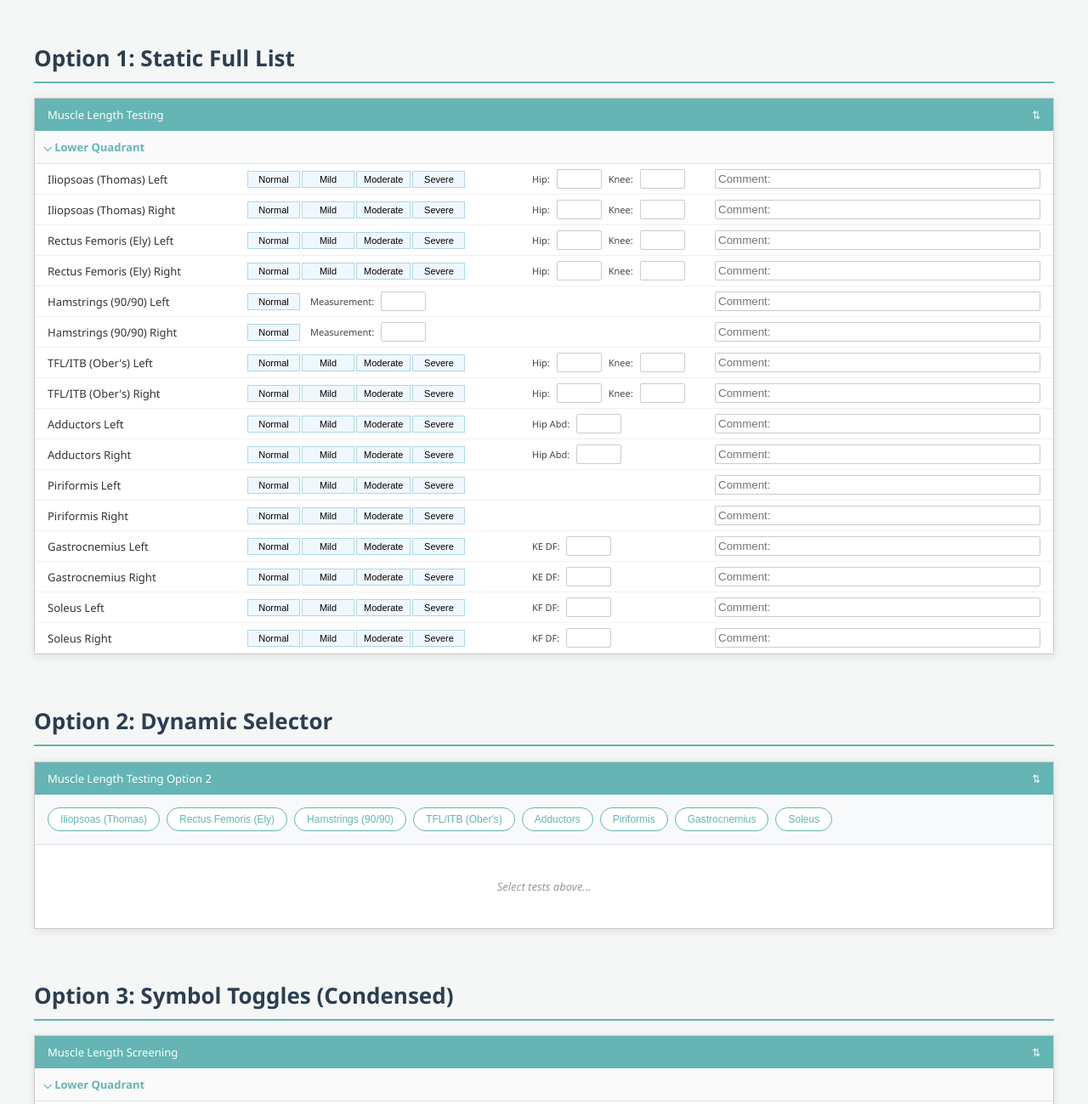
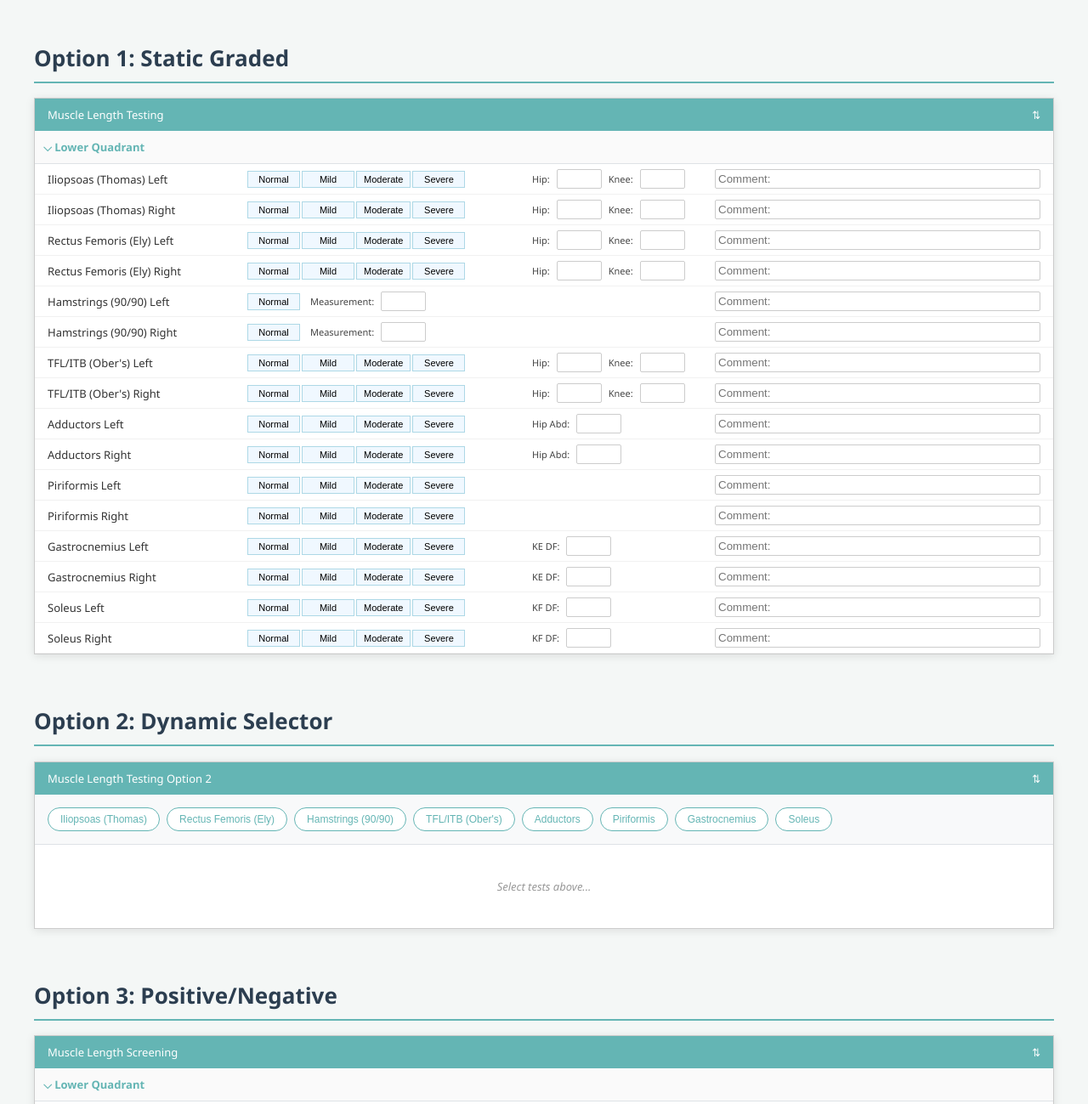
Before and after one commit to camerondpt/Rehab_Module_Working_Examples, a plain HTML site: page Muscle_length_v3.html in a window 1280 px wide. Shown: the top 1299 px of the page at 85% size. Drawn offline with Linux system fonts and the light colour scheme.

Commit message:
Name updates

```diff
--- a/Muscle_length_v3.html
+++ b/Muscle_length_v3.html
@@ -117,7 +117,7 @@
 </head>
 <body>
 
-<h1>Option 1: Static Full List</h1>
+<h1>Option 1: Static Graded</h1>
 <div class="container">
     <div class="header"><span>Muscle Length Testing</span><span>⇅</span></div>
     <div class="section-toggle">⌵ Lower Quadrant</div>
@@ -133,7 +133,7 @@
     </div>
 </div>
 
-<h1>Option 3: Symbol Toggles (Condensed)</h1>
+<h1>Option 3: Positive/Negative</h1>
 <div class="container">
     <div class="header"><span>Muscle Length Screening</span><span>⇅</span></div>
     <div class="section-toggle">⌵ Lower Quadrant</div>
```
